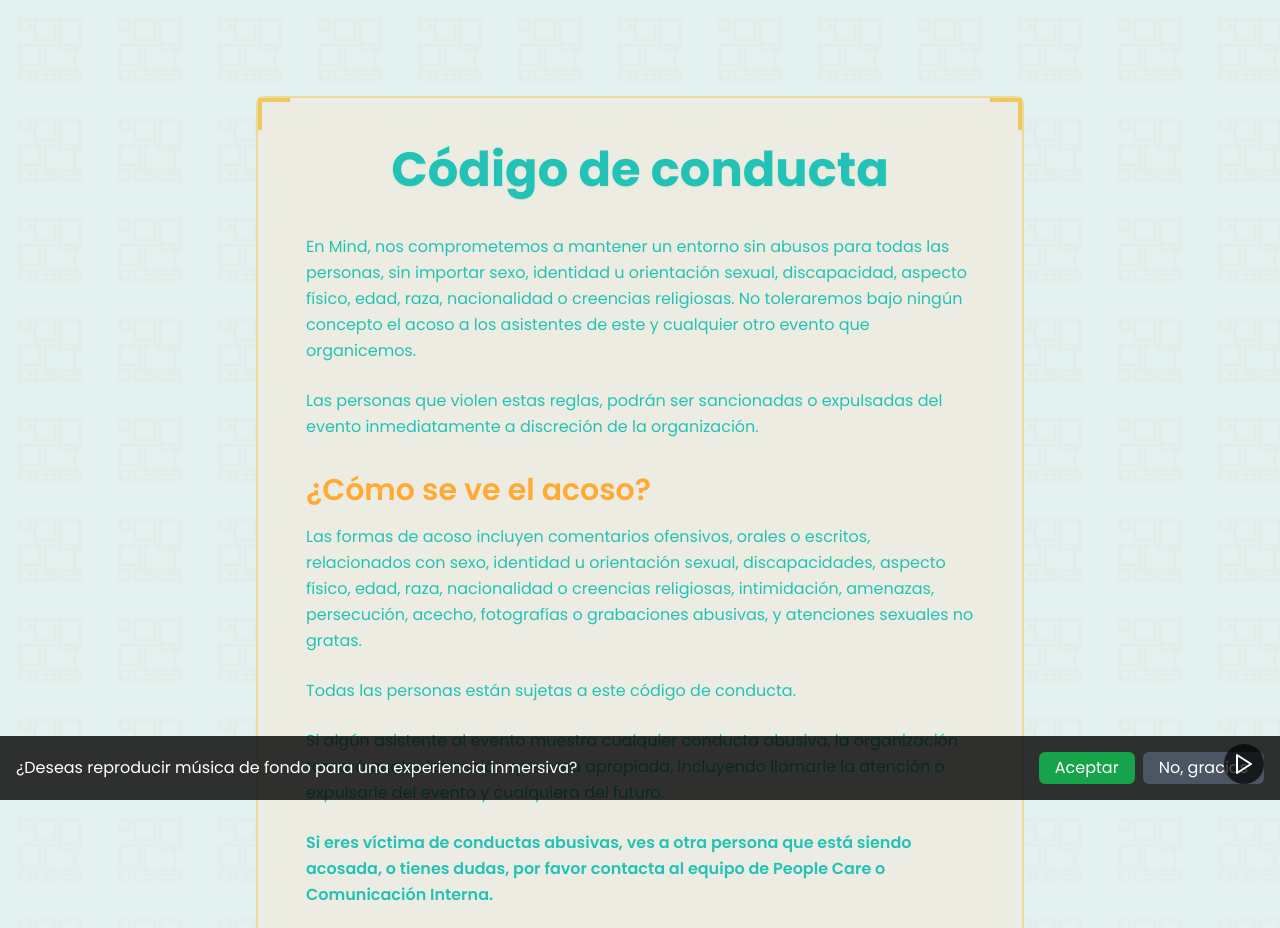
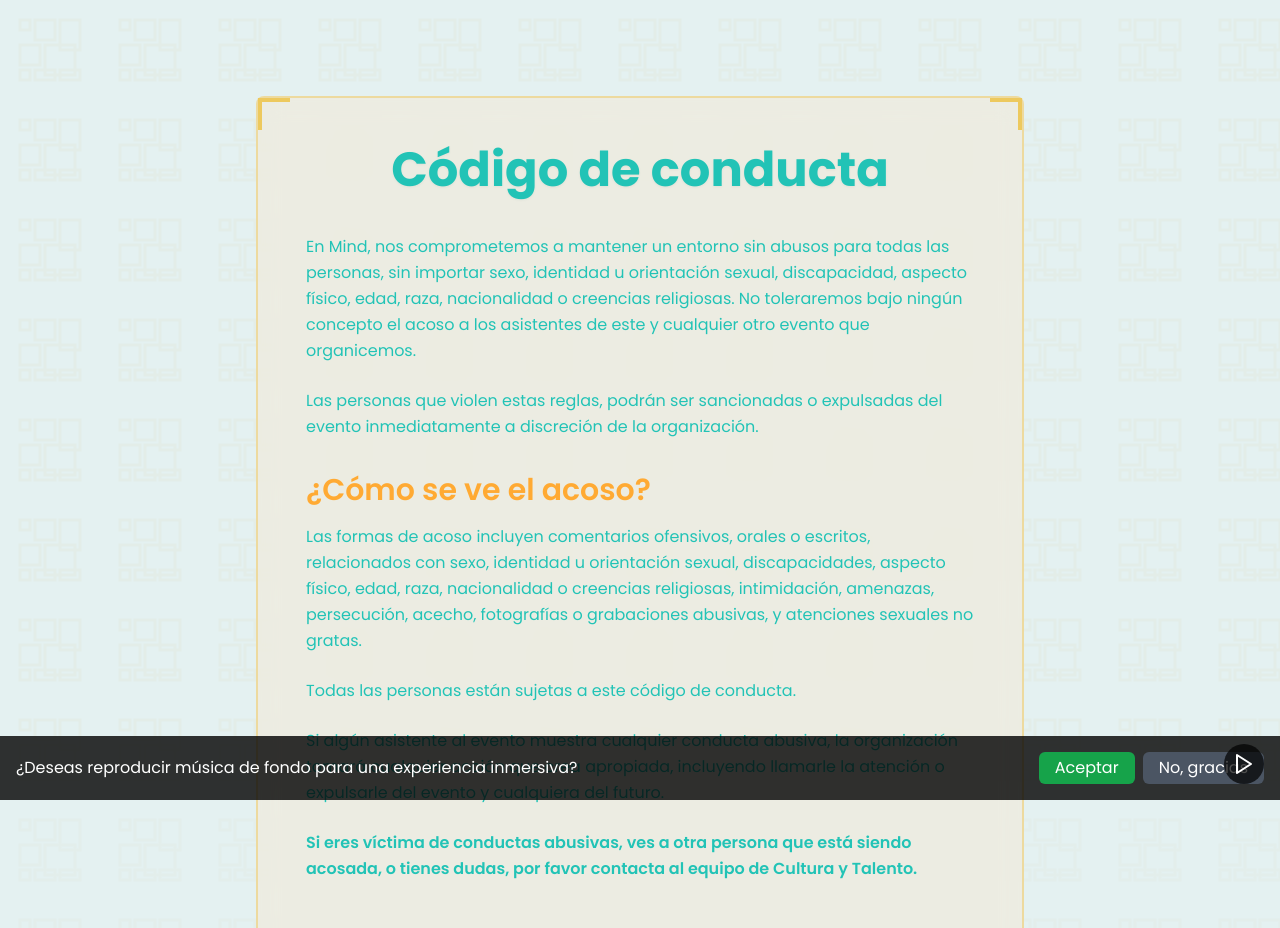
Before and after one commit to saianfordx/palmar-app, a Next.js app: page /codigo-de-conducta in a window 1280 px wide. Shown: the top 928 px of the page. Built offline with nearby package versions, Linux system fonts and the light colour scheme.

Commit message:
Codigo de conducta update

```diff
--- a/app/codigo-de-conducta/page.tsx
+++ b/app/codigo-de-conducta/page.tsx
@@ -44,7 +44,7 @@ export default function CodigoDeConductaPage() {
           </p>
 
           <p className="mb-6 font-semibold leading-relaxed">
-            Si eres víctima de conductas abusivas, ves a otra persona que está siendo acosada, o tienes dudas, por favor contacta al equipo de People Care o Comunicación Interna.
+            Si eres víctima de conductas abusivas, ves a otra persona que está siendo acosada, o tienes dudas, por favor contacta al equipo de Cultura y Talento.
           </p>
 
           <div className="text-center mt-12">
```
